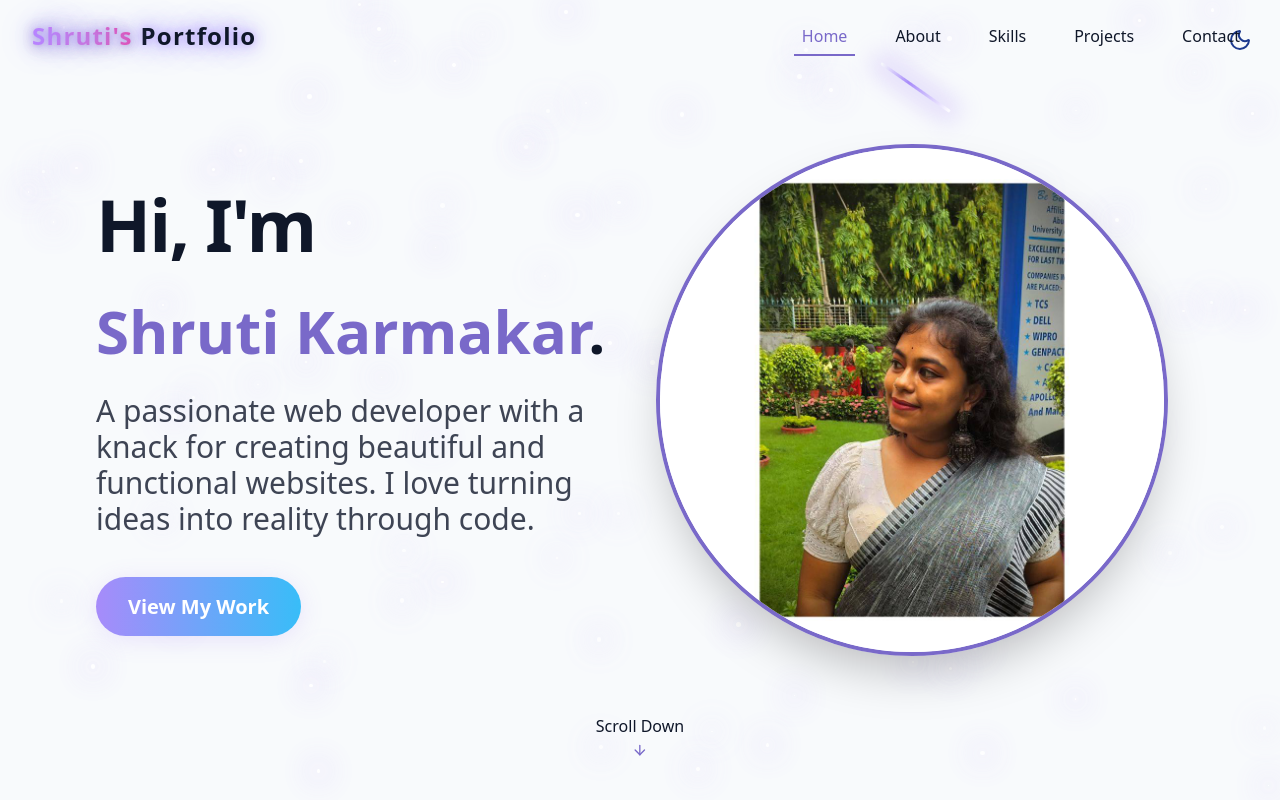
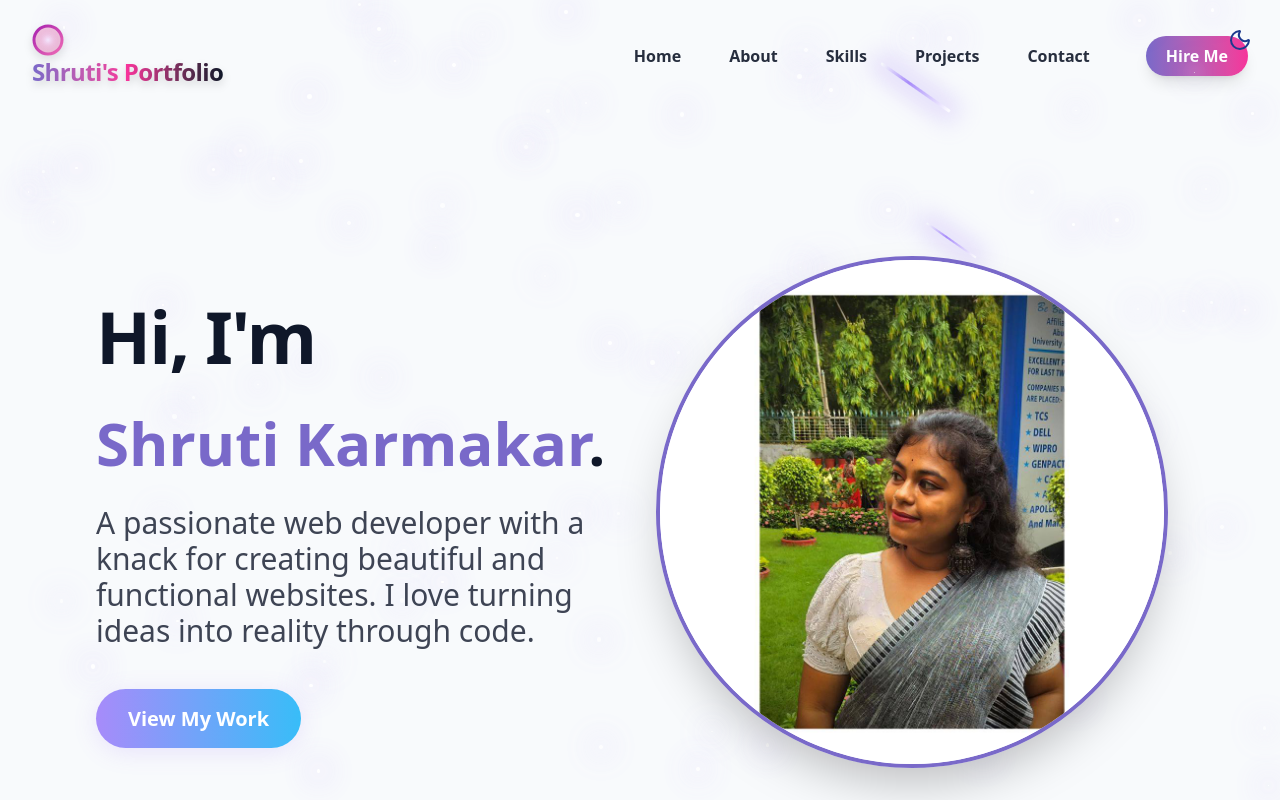
Before and after one commit to Shrutikarmakar1804/My_Portfolio, a React (Vite) app: page / in a window 1280 px wide. Shown: the top 800 px of the page. Built offline with nearby package versions, Linux system fonts and the light colour scheme.

Commit message:
My_Portfolio created

```diff
--- a/src/components/Navbar.jsx
+++ b/src/components/Navbar.jsx
@@ -1,6 +1,6 @@
 import { useEffect, useState } from "react";
 import { Menu, X } from "lucide-react";
-import { cn } from "@/lib/utils"; // optional, for class merging
+import { cn } from "@/lib/utils";
 
 const navItems = [
   { name: "Home", href: "#hero" },
@@ -13,108 +13,136 @@ const navItems = [
 export const Navbar = () => {
   const [isScrolled, setIsScrolled] = useState(false);
   const [isMenuOpen, setIsMenuOpen] = useState(false);
-  const [active, setActive] = useState("#hero");
 
   useEffect(() => {
     const handleScroll = () => {
       setIsScrolled(window.scrollY > 10);
-
-      // Optional: scrollspy logic
-      const current = navItems.find((item) => {
-        const el = document.querySelector(item.href);
-        return el && window.scrollY >= el.offsetTop - 80;
-      });
-      if (current) setActive(current.href);
     };
-
     window.addEventListener("scroll", handleScroll);
     return () => window.removeEventListener("scroll", handleScroll);
   }, []);
 
-  const handleNavClick = (href) => {
-    setActive(href);
-    setIsMenuOpen(false);
-  };
-
   return (
     <nav
       className={cn(
-        "fixed top-0 left-0 w-full z-50 border-b transition-all duration-300",
+        " top-0 w-full z-50 transition-all duration-300",
         isScrolled
-          ? "py-3 bg-background/80 backdrop-blur-xl shadow-md border-primary/10"
-          : "py-5 border-transparent"
+          ? "py-2 bg-background/80 backdrop-blur-lg shadow-xl border-b border-border"
+          : "py-6"
       )}
     >
-      <div className="container flex items-center justify-between px-4 md:px-8">
+      <div className="container px-4 md:px-8 flex justify-between items-center">
         {/* Logo */}
-        <a href="#hero" className="text-2xl font-bold flex gap-2 items-center text-glow">
-          <span className="bg-gradient-to-r from-purple-400 to-pink-500 bg-clip-text text-transparent drop-shadow">
-            Shruti's
+        <a
+          href="#hero"
+          className="text-2xl font-extrabold tracking-tight flex items-center gap-2 select-none"
+        >
+          <span className="bg-gradient-to-r from-primary via-pink-500 to-foreground bg-clip-text text-transparent animate-text-glow drop-shadow-lg">
+            <svg
+              width="32"
+              height="32"
+              viewBox="0 0 32 32"
+              fill="none"
+              className="mr-2"
+            >
+              <circle
+                cx="16"
+                cy="16"
+                r="14"
+                stroke="url(#paint0_linear)"
+                strokeWidth="3"
+                fill="url(#paint1_radial)"
+              />
+              <defs>
+                <linearGradient
+                  id="paint0_linear"
+                  x1="0"
+                  y1="0"
+                  x2="32"
+                  y2="32"
+                  gradientUnits="userSpaceOnUse"
+                >
+                  <stop stopColor="#a21caf" />
+                  <stop offset="1" stopColor="#f472b6" />
+                </linearGradient>
+                <radialGradient
+                  id="paint1_radial"
+                  cx="0"
+                  cy="0"
+                  r="1"
+                  gradientTransform="translate(16 16) scale(14)"
+                  gradientUnits="userSpaceOnUse"
+                >
+                  <stop stopColor="#f3e8ff" />
+                  <stop offset="1" stopColor="#f472b6" stopOpacity="0.3" />
+                </radialGradient>
+              </defs>
+            </svg> Shruti's Portfolio
           </span>
-          <span className="text-foreground">Portfolio</span>
         </a>
 
         {/* Desktop Nav */}
-        <div className="hidden md:flex space-x-8">
-          {navItems.map((item) => (
+        <div className="hidden md:flex items-center gap-8">
+          {navItems.map((item, index) => (
             <a
-              key={item.href}
+              key={index}
               href={item.href}
-              onClick={() => handleNavClick(item.href)}
-              className={cn(
-                "relative px-2 py-1 font-medium transition-all duration-300 group text-base",
-                active === item.href
-                  ? "text-primary glow-text"
-                  : "text-foreground hover:text-primary hover:glow-text"
-              )}
+              className="relative group text-base font-semibold text-foreground/90 hover:text-primary transition-colors duration-300 px-2 py-1"
             >
               {item.name}
-              <span
-                className={cn(
-                  "absolute left-0 -bottom-1 h-0.5 w-full origin-left scale-x-0 bg-primary transition-transform duration-300 group-hover:scale-x-100",
-                  active === item.href && "scale-x-100"
-                )}
-              />
+              <span className="absolute left-0 -bottom-1 h-[3px] w-0 bg-gradient-to-r from-primary to-pink-400 rounded-full transition-all duration-300 group-hover:w-full" />
             </a>
           ))}
+          <a
+            href="#contact"
+            className="ml-4 px-5 py-2 rounded-full bg-gradient-to-r from-primary to-pink-500 text-white font-bold shadow-lg hover:scale-105 transition-transform duration-200"
+          >
+            Hire Me
+          </a>
         </div>
 
-        {/* Mobile Menu Toggle */}
+        {/* Mobile Menu Button */}
         <button
-          onClick={() => setIsMenuOpen((prev) => !prev)}
-          className="md:hidden p-2 text-foreground z-50"
+          onClick={() => setIsMenuOpen(!isMenuOpen)}
+          className="md:hidden p-2 z-[60] text-foreground rounded-full bg-background/70 shadow-lg border border-border hover:bg-primary/10 transition"
           aria-label={isMenuOpen ? "Close menu" : "Open menu"}
         >
-          {isMenuOpen ? <X size={24} /> : <Menu size={24} />}
+          {isMenuOpen ? <X size={28} /> : <Menu size={28} />}
         </button>
 
-        {/* Mobile Menu Panel */}
+        {/* Mobile Menu Overlay */}
         <div
           className={cn(
-            "fixed inset-0 bg-background/95 backdrop-blur-2xl z-40 flex flex-col items-center justify-center transition-all duration-500 md:hidden",
+            "fixed inset-0 z-40 bg-background/95 backdrop-blur-xl flex flex-col items-center justify-center space-y-10 transition-all duration-300 md:hidden",
             isMenuOpen
-              ? "opacity-100 pointer-events-auto translate-x-0"
-              : "opacity-0 pointer-events-none translate-x-full"
+              ? "translate-x-0 opacity-100 pointer-events-auto"
+              : "translate-x-full opacity-0 pointer-events-none"
           )}
-          style={{ transitionProperty: "opacity, transform" }}
         >
-          <div className="flex flex-col space-y-8 text-2xl font-bold">
-            {navItems.map((item) => (
-              <a
-                key={item.href}
-                href={item.href}
-                onClick={() => handleNavClick(item.href)}
-                className={cn(
-                  "transition-all duration-300 hover:scale-105",
-                  active === item.href
-                    ? "text-primary glow-text"
-                    : "text-foreground/80 hover:text-primary hover:glow-text"
-                )}
-              >
-                {item.name}
-              </a>
-            ))}
-          </div>
+          <button
+            onClick={() => setIsMenuOpen(false)}
+            className="absolute top-6 right-6 p-2 rounded-full bg-background/80 shadow border border-border"
+            aria-label="Close menu"
+          >
+            <X size={28} />
+          </button>
+          {navItems.map((item, index) => (
+            <a
+              key={index}
+              href={item.href}
+              onClick={() => setIsMenuOpen(false)}
+              className="text-3xl font-extrabold text-foreground/90 hover:text-primary transition-colors duration-300 tracking-wide"
+            >
+              {item.name}
+            </a>
+          ))}
+          <a
+            href="#contact"
+            onClick={() => setIsMenuOpen(false)}
+            className="mt-4 px-8 py-3 rounded-full bg-gradient-to-r from-primary to-pink-500 text-white font-bold shadow-lg hover:scale-105 transition-transform duration-200 text-xl"
+          >
+            Hire Me
+          </a>
         </div>
       </div>
     </nav>
```
Also changed, not shown: 1 other file (tests, documents, lock files or other folders).
